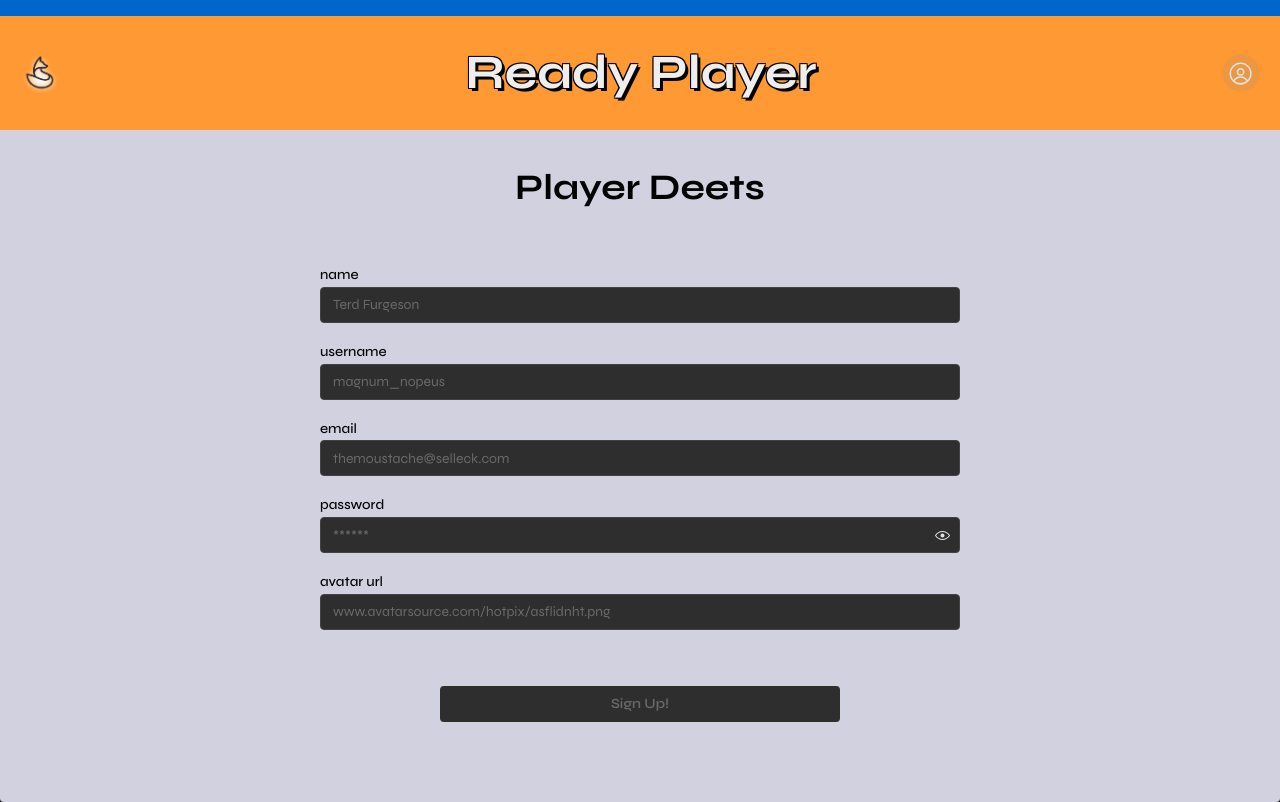
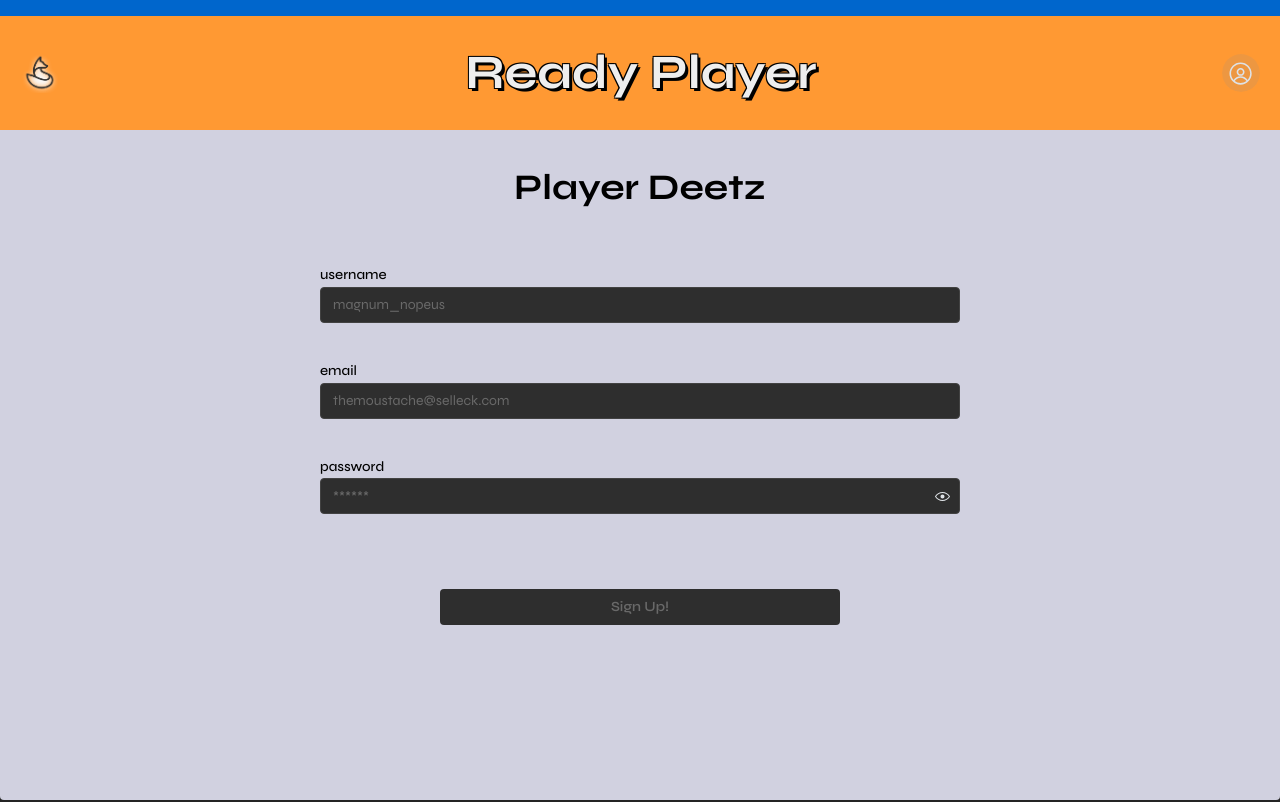
Before and after one commit to nicehatharry/ready-player, a React (Vite) app: page /sign-up in a window 1280 px wide. Built offline with nearby package versions, Linux system fonts and the light colour scheme.

Commit message:
SignUp page form validation

```diff
--- a/src/atoms.ts
+++ b/src/atoms.ts
@@ -1,20 +1,16 @@
 import { atomWithStorage } from 'jotai/utils'
 
 export interface UserData {
-	name: string
 	username: string
 	email: string
 	password: string
-	avatar: string
 }
 
 // until not needed
 export const EMPTY_USER: UserData = {
-	name: '',
 	username: '',
 	email: '',
 	password: '',
-	avatar: '',
 }
 
 export const userDataAtom = atomWithStorage<UserData | undefined>(
--- a/src/pages/SignUp.tsx
+++ b/src/pages/SignUp.tsx
@@ -3,70 +3,102 @@ import { FC, FormEvent, useState } from 'react'
 import { addUserData } from '../postgres/userData'
 
 export const SignUp: FC = () => {
-	const [name, setName] = useState<string>()
 	const [username, setUsername] = useState<string>()
+	const [errorUsername, setErrorUsername] = useState<string>()
 	const [email, setEmail] = useState<string>()
+	const [errorEmail, setErrorEmail] = useState<string>()
 	const [password, setPassword] = useState<string>()
-	const [avatar, setAvatar] = useState<string>()
+	const [errorPassword, setErrorPassword] = useState<string>()
 
-	const disableSubmit = Boolean(!name || !username || !email || !password)
+	const disableSubmit = Boolean(!username || !email || !password)
 
 	const handleSubmit = async (e: FormEvent<HTMLFormElement>) => {
 		e.preventDefault()
 		e.stopPropagation()
 		// TODO: validate email, username, password
+		validateUsername(username ?? '')
+		validateEmail(email ?? '')
+		validatePassword(password ?? '')
 		if (disableSubmit) return
 		try {
 			await addUserData({
-				name: name!,
 				username: username!,
 				email: email!,
 				password: password!,
-				avatar: avatar ?? '',
 			})
 		} catch (e) {
 			console.error(e)
 		}
 	}
 
+	const validateUsername = (inputUsername: string) => {
+		const usernameRegex = new RegExp(/^[\w\s]{4,24}$/)
+		if (!usernameRegex.test(inputUsername)) {
+			setErrorUsername(
+				'Username may be 4 to 24 characters long and contain only letters, underscores and spaces.'
+			)
+		} else {
+			setErrorUsername(undefined)
+		}
+	}
+
+	const validateEmail = (inputEmail: string) => {
+		const emailRegex = new RegExp(/^\S+@\S+\.\S+$/)
+		if (!emailRegex.test(inputEmail)) {
+			setErrorEmail('Please enter a valid email.')
+		} else {
+			setErrorEmail(undefined)
+		}
+	}
+
+	const validatePassword = (inputPassword: string) => {
+		const passwordRegex = new RegExp(/.{8,40}/)
+		if (!passwordRegex.test(inputPassword)) {
+			setErrorPassword('Password must be 8 to 40 characters long.')
+		} else {
+			setErrorPassword(undefined)
+		}
+	}
+
 	return (
 		<form style={formBlock} onSubmit={handleSubmit}>
 			<Stack style={inputsBlock}>
-				<h2 style={header}>Player Deets</h2>
+				<h2 style={header}>Player Deetz</h2>
 				<TextInput
-					label='name'
-					placeholder='Terd Furgeson'
-					onChange={(e) => {
-						setName(e.currentTarget.value)
-					}}
-				/>
-				<TextInput
+					style={inputs(Boolean(errorUsername))}
 					label='username'
 					placeholder='magnum_nopeus'
 					onChange={(e) => {
+						if (errorUsername) {
+							validateUsername(e.currentTarget.value)
+						}
 						setUsername(e.currentTarget.value)
 					}}
+					error={errorUsername}
 				/>
 				<TextInput
+					style={inputs(Boolean(errorEmail))}
 					label='email'
 					placeholder='themoustache@selleck.com'
 					onChange={(e) => {
+						if (errorEmail) {
+							validateEmail(e.currentTarget.value)
+						}
 						setEmail(e.currentTarget.value)
 					}}
+					error={errorEmail}
 				/>
 				<PasswordInput
+					style={inputs(Boolean(errorPassword))}
 					label='password'
 					placeholder='******'
 					onChange={(e) => {
+						if (errorPassword) {
+							validatePassword(e.currentTarget.value)
+						}
 						setPassword(e.currentTarget.value)
 					}}
-				/>
-				<TextInput
-					label='avatar url'
-					placeholder='www.avatarsource.com/hotpix/asflidnht.png'
-					onChange={(e) => {
-						setAvatar(e.currentTarget.value)
-					}}
+					error={errorPassword}
 				/>
 				<Button type='submit' disabled={disableSubmit} style={submitButton}>
 					Sign Up!
@@ -91,6 +123,10 @@ const inputsBlock = {
 	width: '50vw',
 }
 
+const inputs = (isError: boolean) => ({
+	marginBottom: isError ? 0 : 19,
+})
+
 const submitButton = {
 	alignSelf: 'center',
 	marginTop: 40,
--- a/src/postgres/userData.ts
+++ b/src/postgres/userData.ts
@@ -8,17 +8,15 @@ export async function getUserData(userId: string): Promise<QueryResultRow[]> {
 }
 
 export async function addUserData({
-	name,
 	username,
 	email,
 	password,
-	avatar,
 }: UserData): Promise<void> {
 	console.log('attempting user add')
 	console.log('Postgres URL', process?.env?.POSTGRES_URL)
 	const { rows } = await sql`
     INSERT INTO users VALUES
-        ('${email}', '${name}', '${password}', '${username}', '${avatar}');`
+        ('${email}', '${password}', '${username}');`
 
 	console.log('Added rows')
 	console.log(rows)
@@ -29,10 +27,8 @@ export async function createUserTable(): Promise<string> {
 		await sql`
         CREATE TABLE IF NOT EXISTS users (
             email varchar(40) NOT NULL,
-            name varchar(40) NOT NULL,
             password varchar(40) NOT NULL,
             username varchar(40) NOT NULL,
-            avatar varchar(256),
             CONSTRAINT email_username PRIMARY KEY (email,username)
             ); `
 		return 'success'
```
